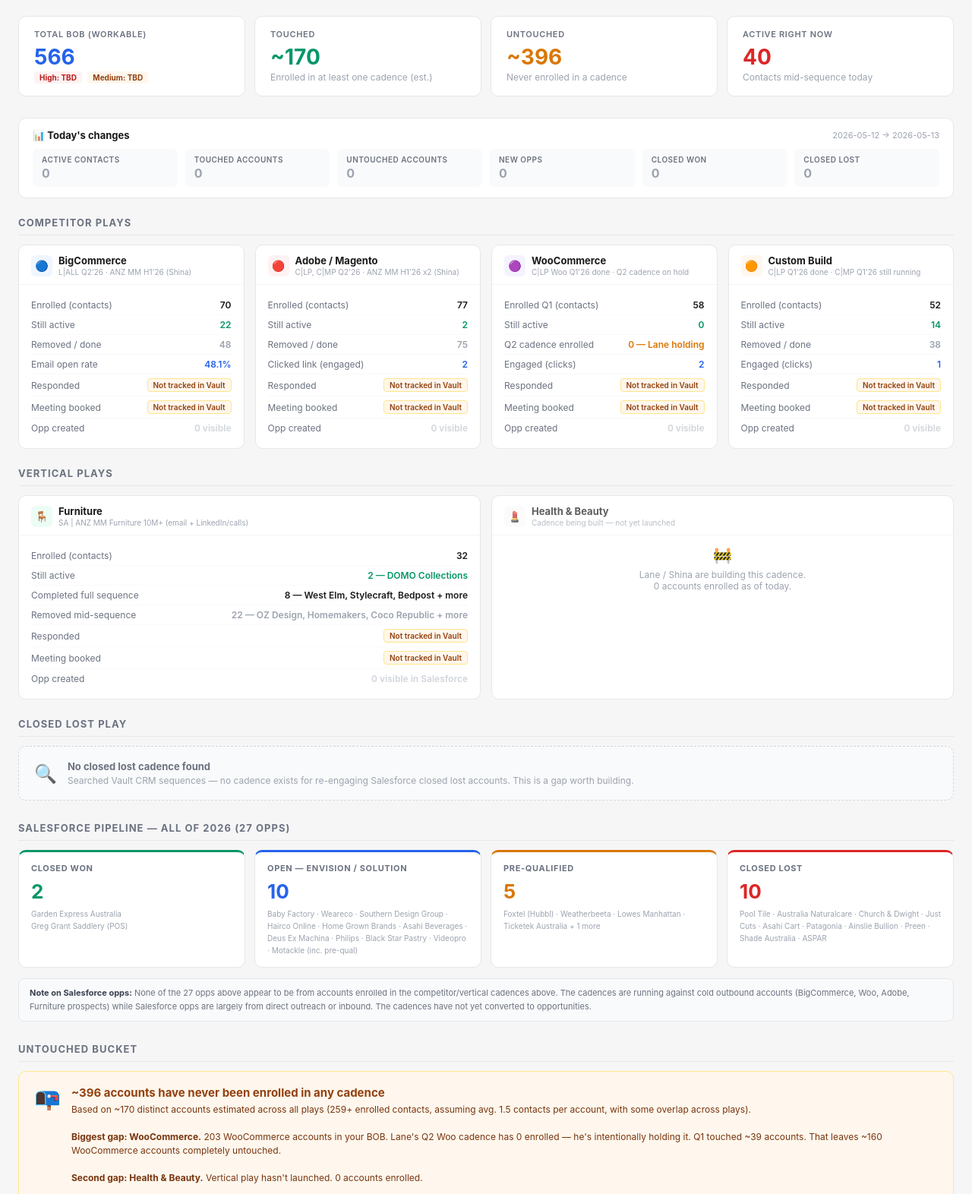
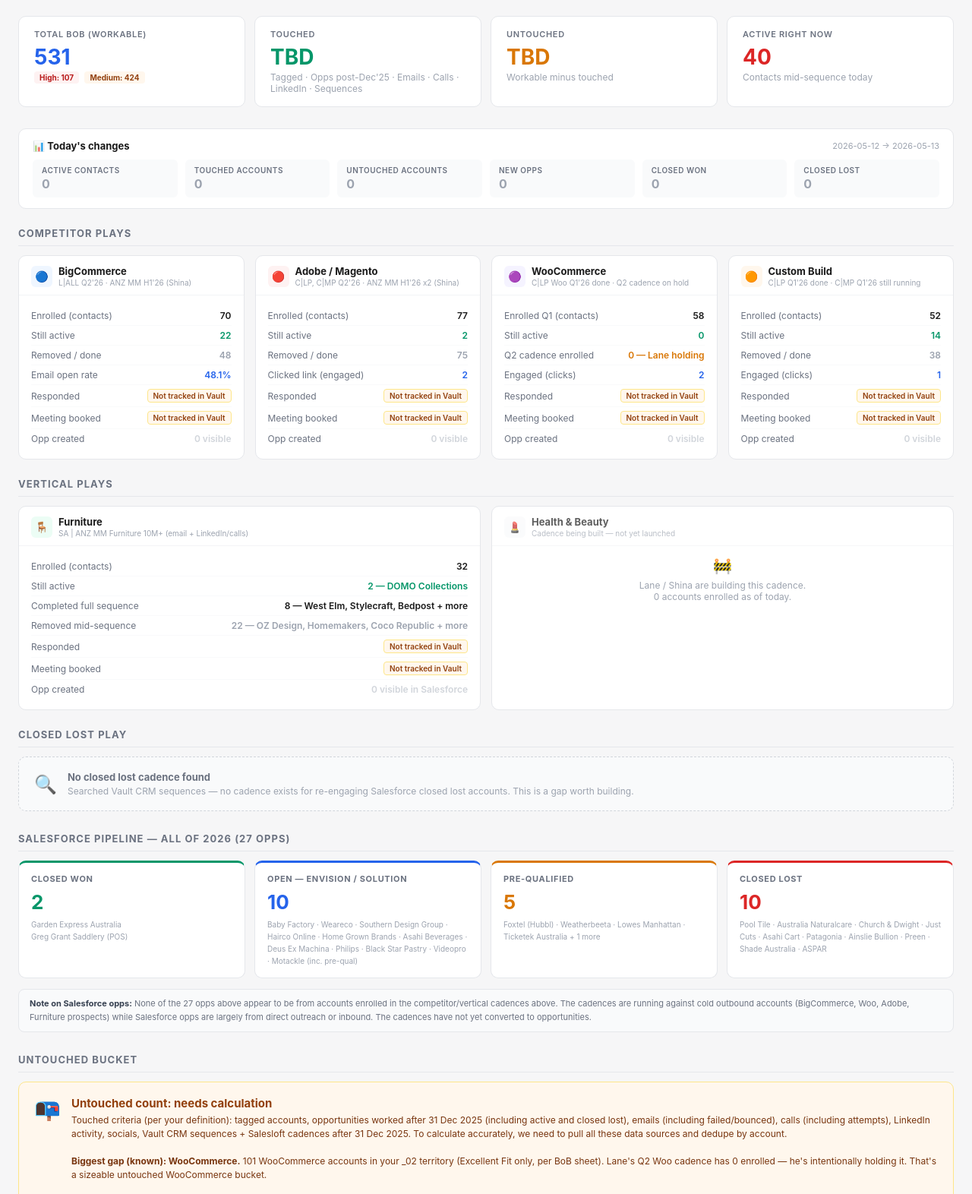
Before and after one commit to chachiapolinario-prog/play-activity-dashboard, a plain HTML site: page cadence-dashboard.html in a window 1280 px wide. Shown: the part 73-1645 px from the top of the page at 76% size. Drawn offline with Linux system fonts and the light colour scheme.

Commit message:
fix BoB numbers: 531 workable (107 H + 424 M)

```diff
--- a/cadence-dashboard.html
+++ b/cadence-dashboard.html
@@ -272,27 +272,27 @@
 <body>
 
 <div class="page-title">Chachi's BoB Coverage Dashboard</div>
-<div class="page-sub">Chachi Apolinario · ANZ Mid-Market · As of May 13, 2026</div>
+<div class="page-sub">Chachi Apolinario · ANZ Mid-Market · As of May 13, 2026 · BoB source: Chachi BoB 2026 sheet</div>
 
 <!-- Summary bar -->
 <div class="summary-bar">
   <div class="summary-tile blue">
     <div class="label">Total BOB (workable)</div>
-    <div class="value">566</div>
+    <div class="value">531</div>
     <div class="sub">
-      <span class="priority-pill priority-high">High: TBD</span>
-      <span class="priority-pill priority-med">Medium: TBD</span>
+      <span class="priority-pill priority-high">High: 107</span>
+      <span class="priority-pill priority-med">Medium: 424</span>
     </div>
   </div>
   <div class="summary-tile green">
     <div class="label">Touched</div>
-    <div class="value">~170</div>
-    <div class="sub">Enrolled in at least one cadence (est.)</div>
+    <div class="value">TBD</div>
+    <div class="sub">Tagged · Opps post-Dec'25 · Emails · Calls · LinkedIn · Sequences</div>
   </div>
   <div class="summary-tile orange">
     <div class="label">Untouched</div>
-    <div class="value">~396</div>
-    <div class="sub">Never enrolled in a cadence</div>
+    <div class="value">TBD</div>
+    <div class="sub">Workable minus touched</div>
   </div>
   <div class="summary-tile red">
     <div class="label">Active right now</div>
@@ -605,10 +605,10 @@
 <div class="untouched-box">
   <div class="untouched-icon">📭</div>
   <div>
-    <div class="untouched-title">~396 accounts have never been enrolled in any cadence</div>
+    <div class="untouched-title">Untouched count: needs calculation</div>
     <div class="untouched-sub">
-      Based on ~170 distinct accounts estimated across all plays (259+ enrolled contacts, assuming avg. 1.5 contacts per account, with some overlap across plays).<br><br>
-      <strong>Biggest gap: WooCommerce.</strong> 203 WooCommerce accounts in your BOB. Lane's Q2 Woo cadence has 0 enrolled — he's intentionally holding it. Q1 touched ~39 accounts. That leaves ~160 WooCommerce accounts completely untouched.<br><br>
+      Touched criteria (per your definition): tagged accounts, opportunities worked after 31 Dec 2025 (including active and closed lost), emails (including failed/bounced), calls (including attempts), LinkedIn activity, socials, Vault CRM sequences + Salesloft cadences after 31 Dec 2025. To calculate accurately, we need to pull all these data sources and dedupe by account.<br><br>
+      <strong>Biggest gap (known): WooCommerce.</strong> 101 WooCommerce accounts in your _02 territory (Excellent Fit only, per BoB sheet). Lane's Q2 Woo cadence has 0 enrolled — he's intentionally holding it. That's a sizeable untouched WooCommerce bucket.<br><br>
       <strong>Second gap: Health &amp; Beauty.</strong> Vertical play hasn't launched. 0 accounts enrolled.<br><br>
       <strong>Third gap: Closed lost.</strong> No re-engagement cadence exists for the 10 closed lost accounts from 2026.
     </div>
```
Also changed, not shown: dashboard/data/cadence-snapshots/2026-05-13.json (+12 -7 lines).
